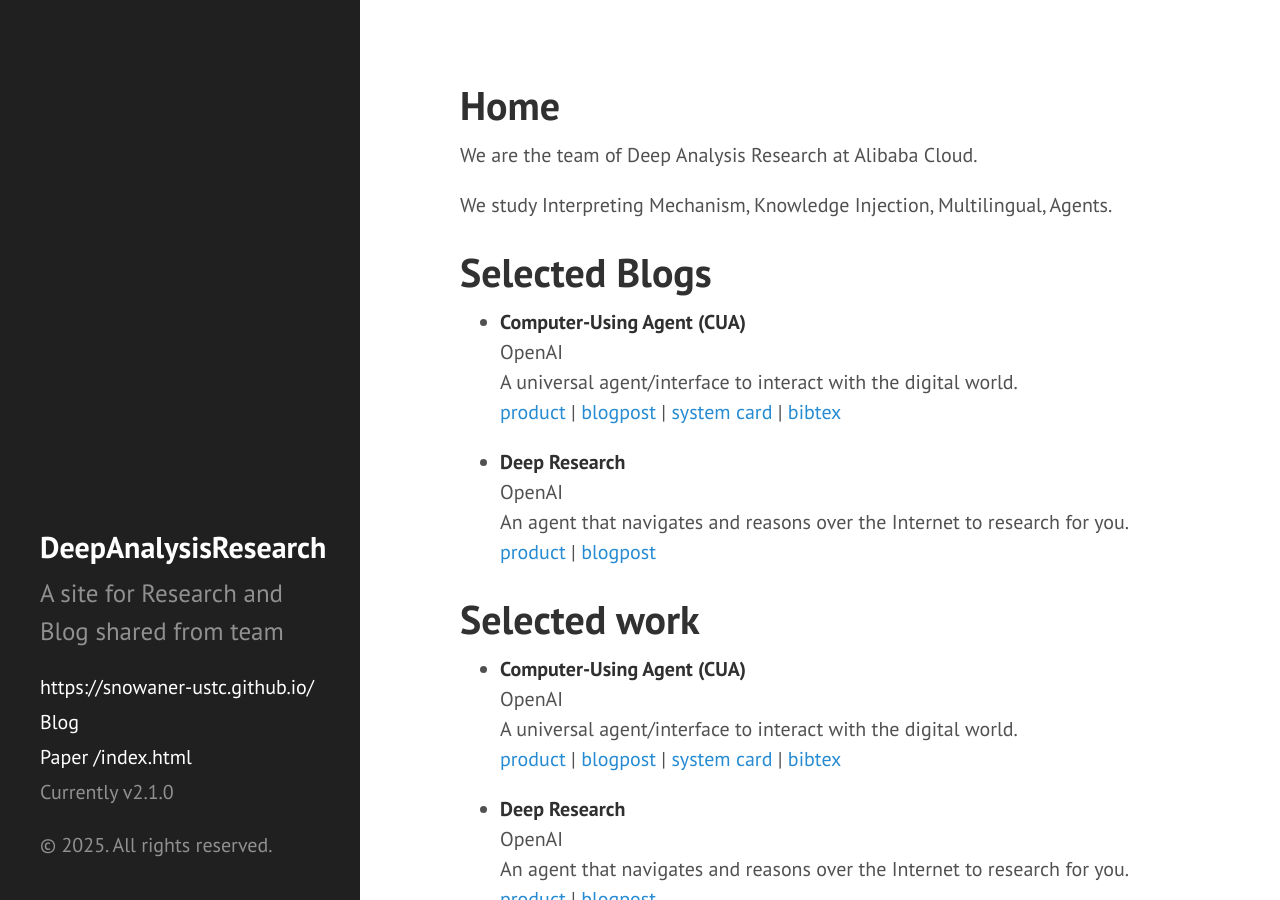
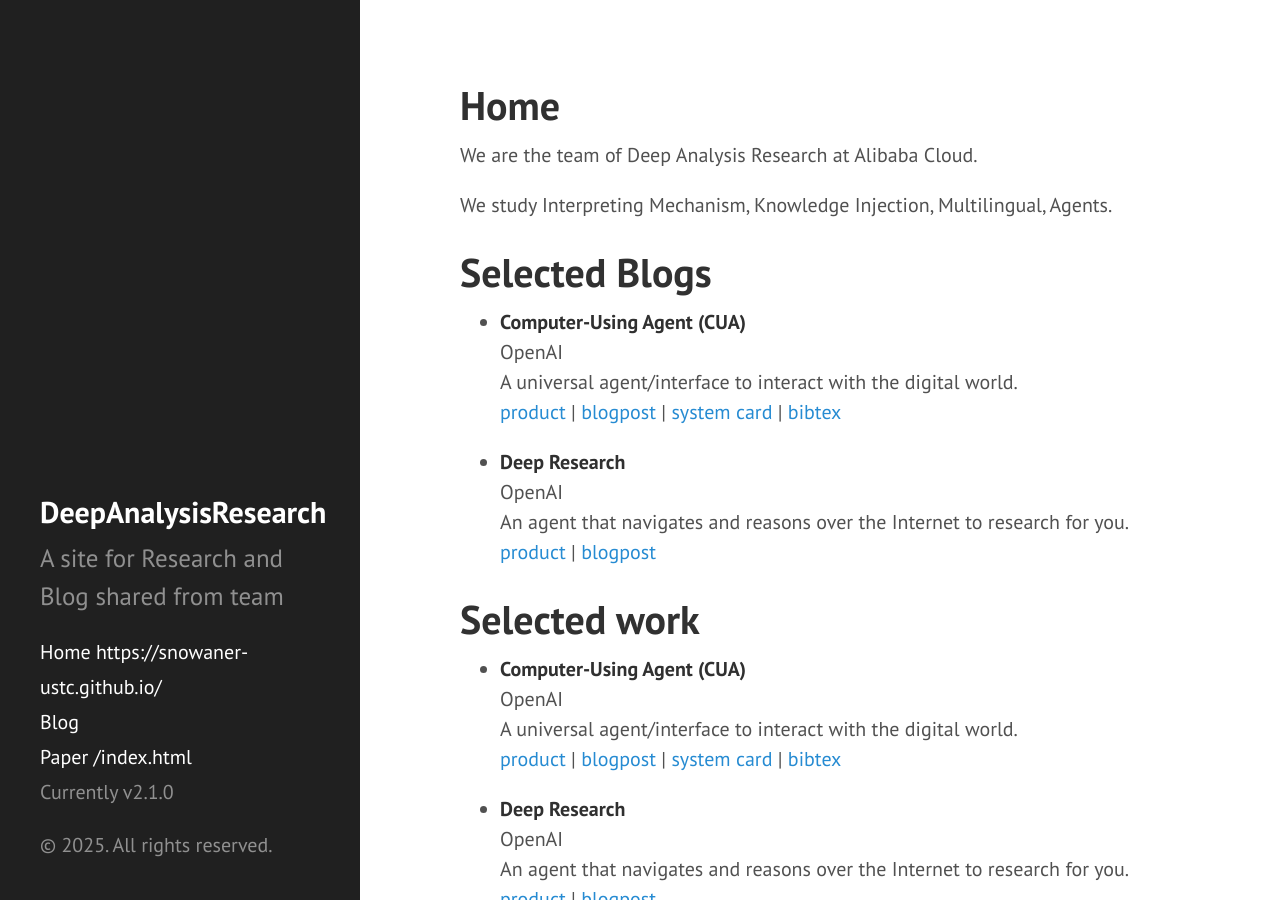
Before and after one commit to snowaner-ustc/snowaner-ustc.github.io, a Jekyll site: the page built from index.md, in a window 1280 px wide and 900 px high. Built offline with Jekyll 4.4.1, drawn with Linux system fonts in a browser that asks for light colours; Markdown is read by kramdown in place of the engine named in the settings.

Commit message:
Update sidebar.html

```diff
--- a/_includes/sidebar.html
+++ b/_includes/sidebar.html
@@ -10,7 +10,7 @@
     </div>
 
     <nav class="sidebar-nav">
-      <a class="sidebar-nav-item{% if page.url == site.baseurl %} active{% endif %}" href="{{ site.baseurl }}">{{site.baseurl}}</a>
+      <a class="sidebar-nav-item{% if page.url == site.baseurl %} active{% endif %}" href="{{ site.baseurl }}">Home {{site.baseurl}}</a>
 
       {% comment %}
         The code below dynamically generates a sidebar nav of pages with
```
